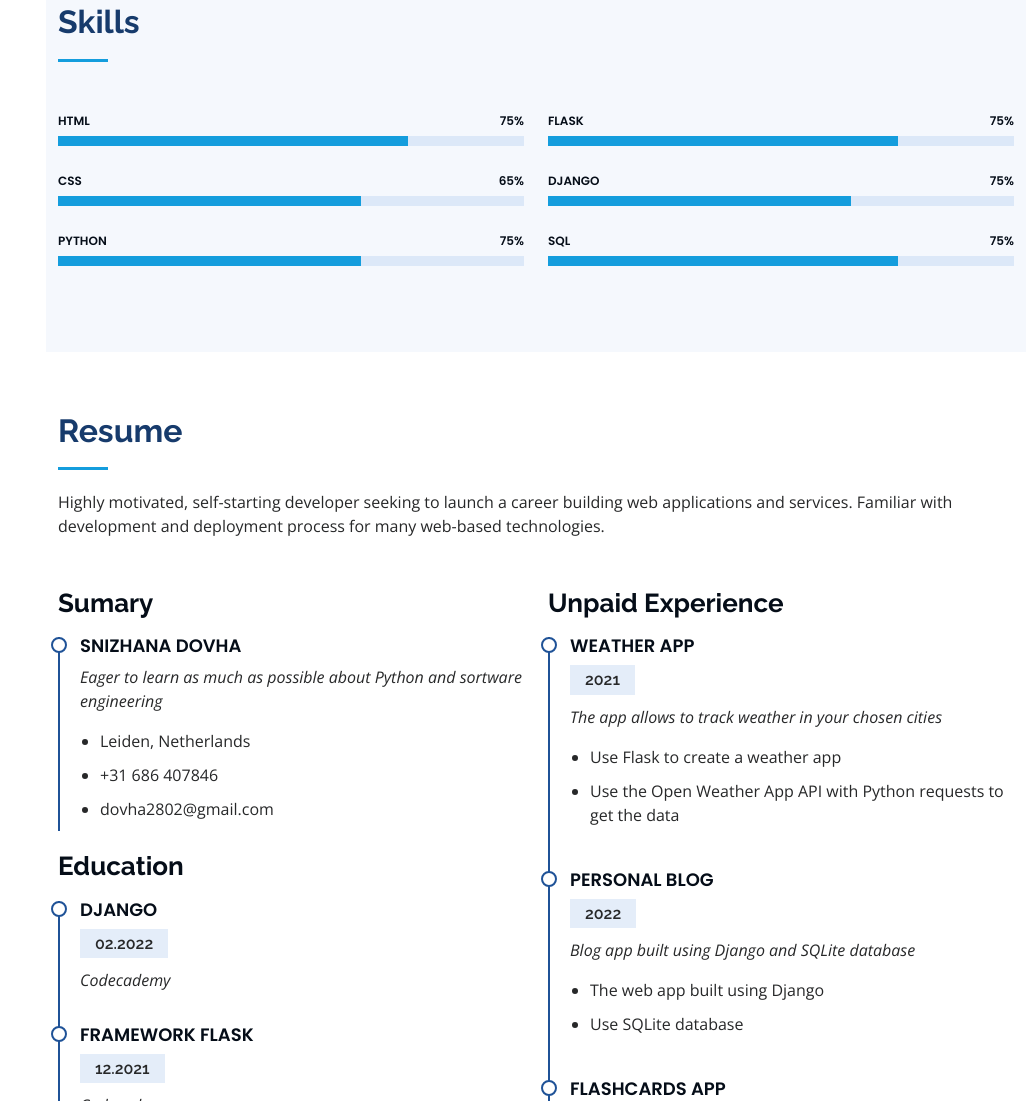
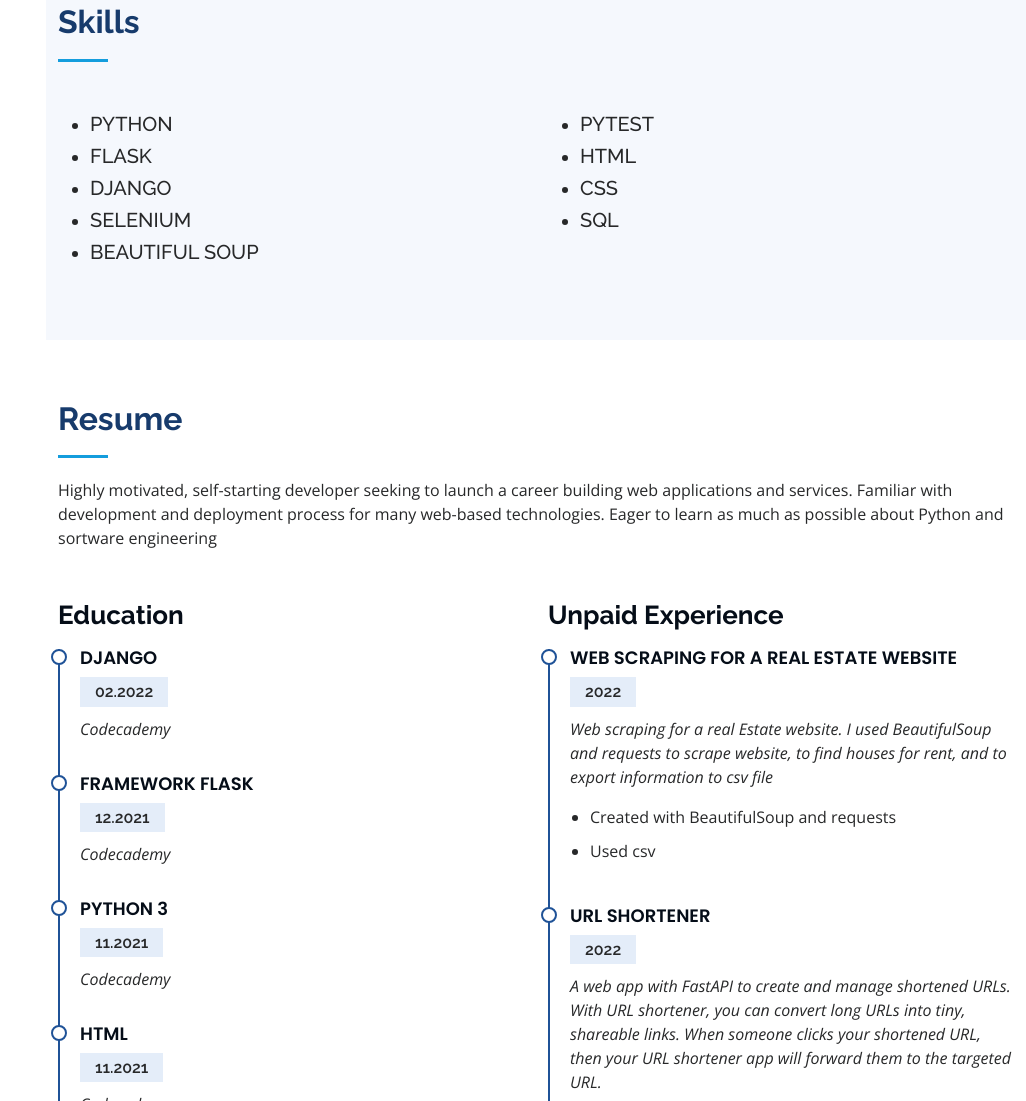
Before and after one commit to Snezhe4ka/sni.github.io, a plain HTML site: page index.html in a window 1280 px wide. Shown: the part 1336-2437 px from the top of the page, without its empty margins (254-1280 px from the left). Drawn offline with nearby package versions, Linux system fonts and the light colour scheme.

Commit message:
Add info

```diff
--- a/index.html
+++ b/index.html
@@ -113,60 +113,28 @@
     <!-- ======= Skills Section ======= -->
     <section id="skills" class="skills section-bg">
       <div class="container">
-
         <div class="section-title">
           <h2>Skills</h2>
         </div>
-        <div class="row skills-content">
+        <div class="row">
           <div class="col-lg-6" data-aos="fade-up">
-            <div class="progress">
-              <span class="skill">HTML <i class="val">75%</i></span>
-              <div class="progress-bar-wrap">
-                <div class="progress-bar" role="progressbar" aria-valuenow="75" aria-valuemin="0" aria-valuemax="100"></div>
-              </div>
-            </div>
-
-            <div class="progress">
-              <span class="skill">CSS <i class="val">65%</i></span>
-              <div class="progress-bar-wrap">
-                <div class="progress-bar" role="progressbar" aria-valuenow="65" aria-valuemin="0" aria-valuemax="100"></div>
-              </div>
-            </div>
-
-            <div class="progress">
-              <span class="skill">Python <i class="val">75%</i></span>
-              <div class="progress-bar-wrap">
-                <div class="progress-bar" role="progressbar" aria-valuenow="65" aria-valuemin="0" aria-valuemax="100"></div>
-              </div>
-            </div>
+            <ul>
+              <li><h5>PYTHON </h5></li>
+              <li><h5> FLASK </h5></li>
+              <li><h5> DJANGO </h5></li>
+              <li><h5> SELENIUM </h5></li>
+              <li><h5> BEAUTIFUL SOUP </h5></li>
+            </ul>
           </div>
-
-          <div class="col-lg-6" data-aos="fade-up" data-aos-delay="100">
-
-            <div class="progress">
-              <span class="skill">Flask <i class="val">75%</i></span>
-              <div class="progress-bar-wrap">
-                <div class="progress-bar" role="progressbar" aria-valuenow="75" aria-valuemin="0" aria-valuemax="100"></div>
-              </div>
-            </div>
-
-            <div class="progress">
-              <span class="skill">Django <i class="val">75%</i></span>
-              <div class="progress-bar-wrap">
-                <div class="progress-bar" role="progressbar" aria-valuenow="65" aria-valuemin="0" aria-valuemax="100"></div>
-              </div>
-            </div>
-
-            <div class="progress">
-              <span class="skill">SQL <i class="val">75%</i></span>
-              <div class="progress-bar-wrap">
-                <div class="progress-bar" role="progressbar" aria-valuenow="75" aria-valuemin="0" aria-valuemax="100"></div>
-              </div>
-            </div>
+          <div class="col-lg-6" data-aos="fade-up">
+            <ul>
+              <li><h5> PYTEST </h5></li>
+              <li><h5> HTML </h5></li>
+              <li><h5> CSS </h5></li>
+              <li><h5> SQL </h5></li>
+            </ul>
           </div>
         </div>
-
-      </div>
     </section><!-- End Skills Section -->
 
     <!-- ======= Resume Section ======= -->
@@ -175,22 +143,12 @@
 
         <div class="section-title">
           <h2>Resume</h2>
-          <p>Highly motivated, self-starting developer seeking to launch a career building web applications and services. Familiar with development and deployment process for many web-based technologies.</p>
+          <p>Highly motivated, self-starting developer seeking to launch a career building web applications and services.
+            Familiar with development and deployment process for many web-based technologies. Eager to learn as much as possible about Python and sortware engineering</p>
         </div>
 
         <div class="row">
           <div class="col-lg-6" data-aos="fade-up">
-            <h3 class="resume-title">Sumary</h3>
-            <div class="resume-item pb-0">
-              <h4>Snizhana Dovha</h4>
-              <p><em>Eager to learn as much as possible about Python and sortware engineering</em></p>
-              <ul>
-                <li>Leiden, Netherlands</li>
-                <li>+31 686 407846</li>
-                <li>dovha2802@gmail.com</li>
-              </ul>
-            </div>
-
             <h3 class="resume-title">Education</h3>
             <div class="resume-item">
               <h4>Django</h4>
@@ -231,12 +189,41 @@
           <div class="col-lg-6" data-aos="fade-up" data-aos-delay="100">
             <h3 class="resume-title">Unpaid Experience</h3>
             <div class="resume-item">
-              <h4>Weather app</h4>
-              <h5>2021</h5>
-              <p><em>The app allows to track weather in your chosen cities</em></p>
+              <h4>Web scraping for a real Estate website</h4>
+              <h5>2022</h5>
+              <p><em>Web scraping for a real Estate website. I used BeautifulSoup and  requests  to scrape website, to find houses for rent, and to export information to csv file</em></p>
               <ul>
-                <li> Use Flask to create a weather app </li>
-                <li> Use the Open Weather App API with Python requests to get the data</li>
+                <li> Created with BeautifulSoup and requests</li>
+                <li> Used csv</li>
+              </ul>
+            </div>
+            <div class="resume-item">
+              <h4>Url shortener</h4>
+              <h5>2022</h5>
+              <p><em>A web app with FastAPI to create and manage shortened URLs. With URL shortener, you can convert long URLs into tiny, shareable links. When someone clicks your shortened URL, then your URL shortener app will forward them to the targeted URL.</em></p>
+              <ul>
+                <li> Created a REST API with FastAPI</li>
+                <li> Run a development web server with Uvicorn</li>
+                <li> Use SQLite database</li>
+              </ul>
+            </div>
+            <div class="resume-item">
+              <h4>IT site</h4>
+              <h5>2022</h5>
+              <p><em>IT site - place where you can post info about different languages in development</em></p>
+              <ul>
+                <li> The app built using Django</li>
+                <li> Register, login  and feedback forms</li>
+                <li> Use SQLite database</li>
+              </ul>
+            </div>
+            <div class="resume-item">
+              <h4>Flashcards app</h4>
+              <h5>2022</h5>
+              <p><em>Flashcards are a great tool when you want to memorize a new topic or learn a new language</em></p>
+              <ul>
+                <li> The app built using Django</li>
+                <li> Use SQLite database</li>
               </ul>
             </div>
             <div class="resume-item">
@@ -246,15 +233,6 @@
               <ul>
                 <li>The web app built using Django</li>
                 <li>Use SQLite database</li>
-              </ul>
-            </div>
-            <div class="resume-item">
-              <h4>Flashcards app</h4>
-              <h5>2022</h5>
-              <p><em>Flashcards are a great tool when you want to memorize a new topic or learn a new language</em></p>
-              <ul>
-                <li> The app built using Django</li>
-                <li> Use SQLite database</li>
               </ul>
             </div>
             <div class="resume-item">
@@ -268,23 +246,12 @@
               </ul>
             </div>
             <div class="resume-item">
-              <h4>IT site</h4>
-              <h5>2022</h5>
-              <p><em>IT site - place where you can post info about different languages in development</em></p>
+              <h4>Weather app</h4>
+              <h5>2021</h5>
+              <p><em>The app allows to track weather in your chosen cities</em></p>
               <ul>
-                <li> The app built using Django</li>
-                <li> Register, login  and feedback forms</li>
-                <li> Use SQLite database</li>
-              </ul>
-            </div>
-            <div class="resume-item">
-              <h4>Url shortener</h4>
-              <h5>2022</h5>
-              <p><em>A web app with FastAPI to create and manage shortened URLs. With URL shortener, you can convert long URLs into tiny, shareable links. When someone clicks your shortened URL, then your URL shortener app will forward them to the targeted URL.</em></p>
-              <ul>
-                <li> Created a REST API with FastAPI</li>
-                <li> Run a development web server with Uvicorn</li>
-                <li> Use SQLite database</li>
+                <li> Use Flask to create a weather app </li>
+                <li> Use the Open Weather App API with Python requests to get the data</li>
               </ul>
             </div>
           </div>
```
